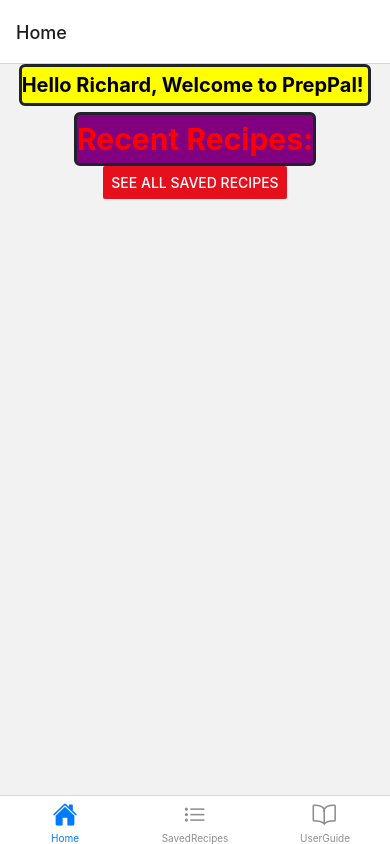
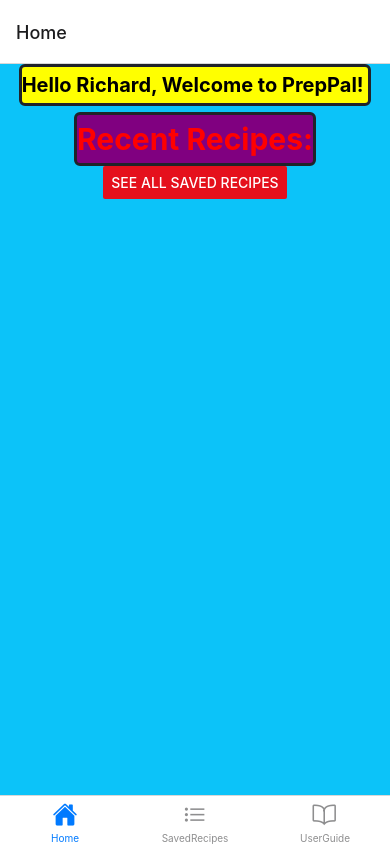
Before and after one commit to jacksonjacobs1/PrepPal, a React Native app: screen / in a window 390 px wide. Built offline with nearby package versions, Linux system fonts and the light colour scheme.

Commit message:
minor changes to HomeTab

```diff
--- a/app/components/HomeTab.js
+++ b/app/components/HomeTab.js
@@ -43,7 +43,7 @@ const styles = StyleSheet.create({
     },
     container: {
       flex: 1,
-      backgroundColor: '0CC3F9',
+      backgroundColor: '#0CC3F9',
       alignItems: 'center',
       justifyContent: 'flex-start',
     },
--- a/package.json
+++ b/package.json
@@ -17,6 +17,7 @@
     "react": "16.13.1",
     "react-dom": "16.13.1",
     "react-native": "https://github.com/expo/react-native/archive/sdk-42.0.0.tar.gz",
+    "react-native-paper": "^4.9.2",
     "react-native-safe-area-context": "3.2.0",
     "react-native-screens": "~3.4.0",
     "react-native-web": "~0.13.12"
```
Also changed, not shown: 1 other file (tests, documents, lock files or other folders).
